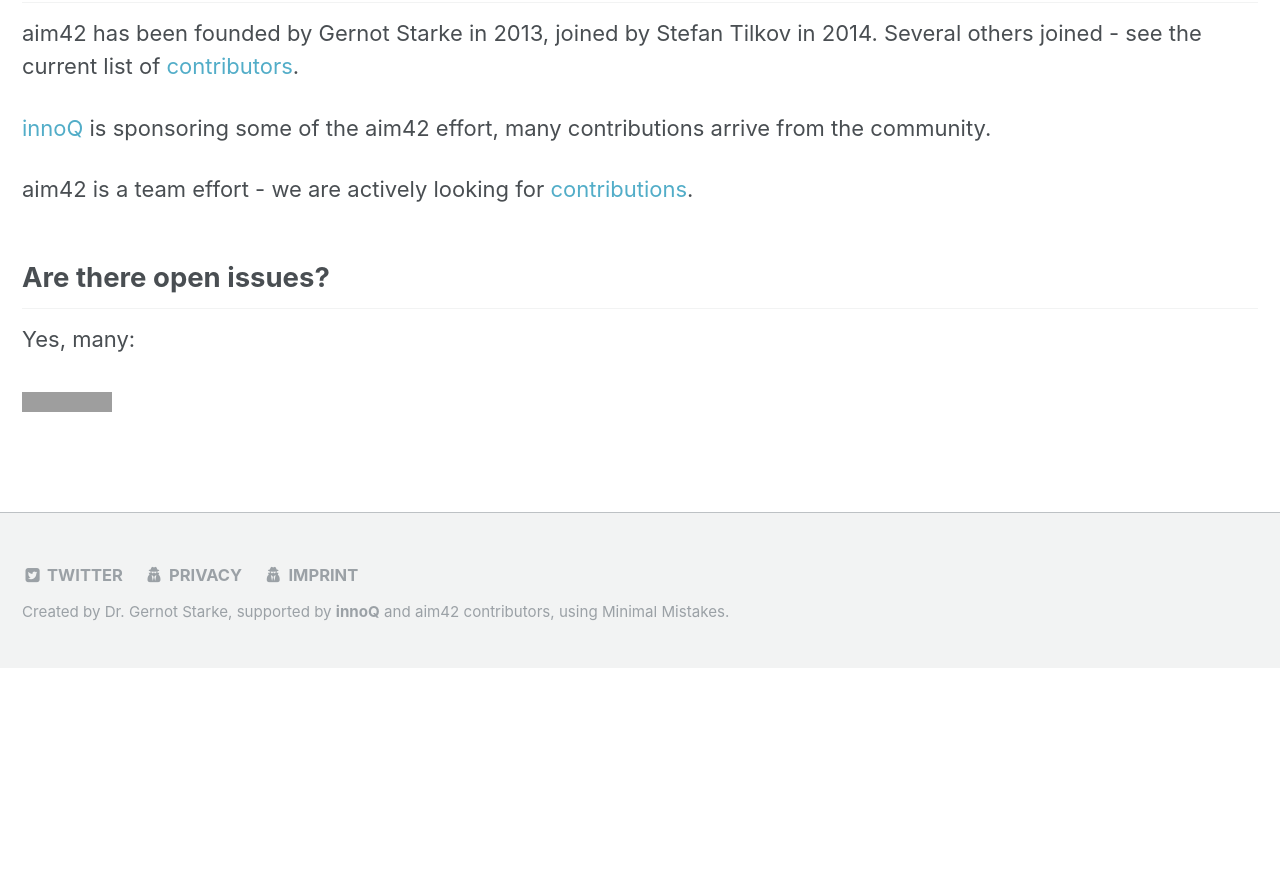
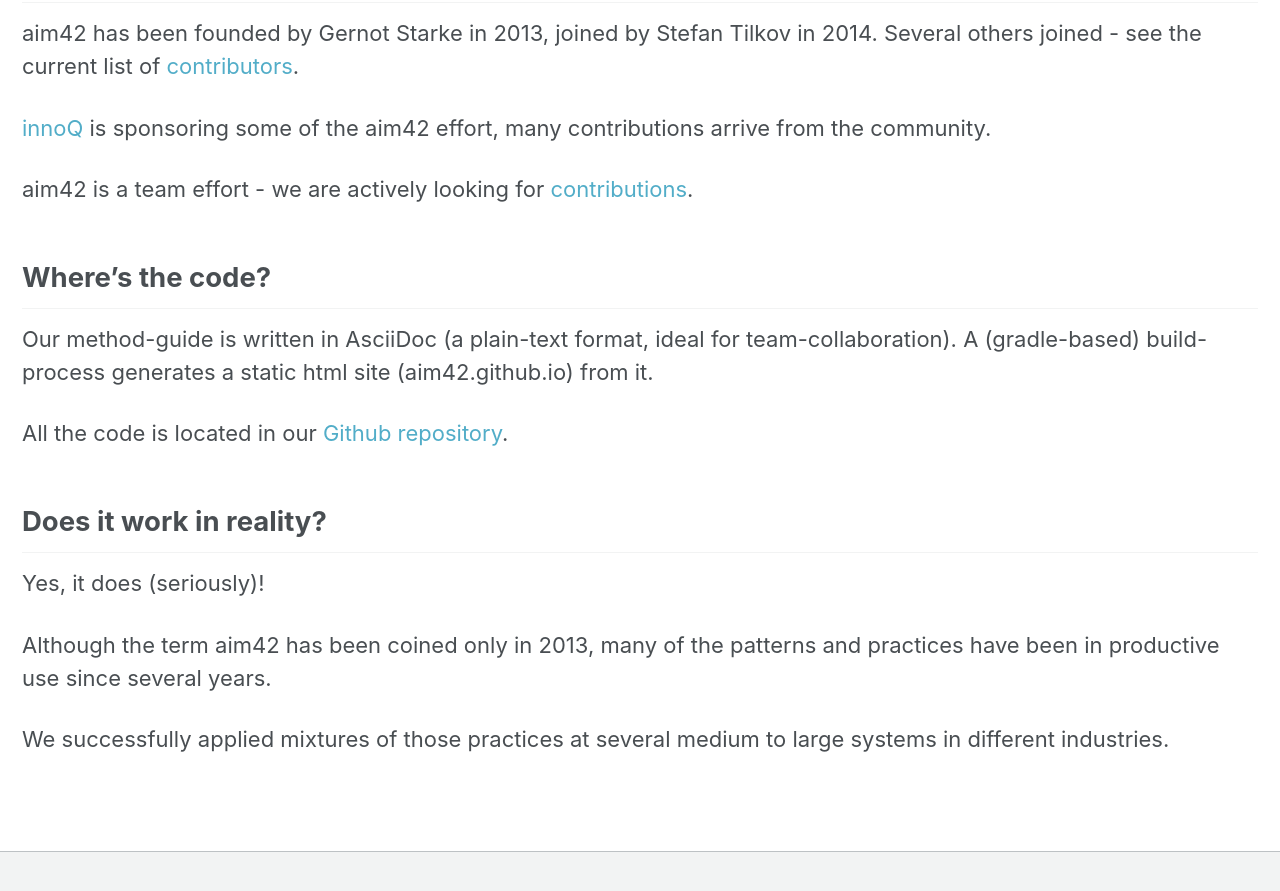
Before and after one commit to aim42/aim42.org-site, a Jekyll site: the page built from _pages/faq.md, in a window 1280 px wide and 900 px high, scrolled down 954 px. Shown: the top 891 px of the window. Built offline with Jekyll 4.4.1, drawn with Linux system fonts in a browser that asks for light colours; before the commit the page ends 1622 px from its top, so only the background shows below that; some of the changed text lies outside the part shown; grey boxes are pictures that could not be loaded.

Commit message:
updated analyze, apply, faq

```diff
--- a/_pages/faq.md
+++ b/_pages/faq.md
@@ -30,8 +30,14 @@ arrive from the community.
 
 aim42 is a team effort - we are actively looking for [contributions](/contribute).
 
-## Are there open issues?
+## Where's the code?
+Our method-guide is written in AsciiDoc (a plain-text format, ideal for team-collaboration). A (gradle-based) build-process generates a static html site (aim42.github.io) from it.
 
-Yes, many:
+All the code is located in our [Github repository](https://github.com/aim42/aim42).
 
-![](https://img.shields.io/github/issues/badges/shields.svg)
+## Does it work in reality?
+Yes, it does (seriously)!
+
+Although the term aim42 has been coined only in 2013, many of the patterns and practices have been in productive use since several years.
+
+We successfully applied mixtures of those practices at several medium to large systems in different industries.
```
Also changed, not shown: _pages/apply.md (+1 -1 lines), _apply/10-analyze.md (renamed from _apply/10-apply.md).
